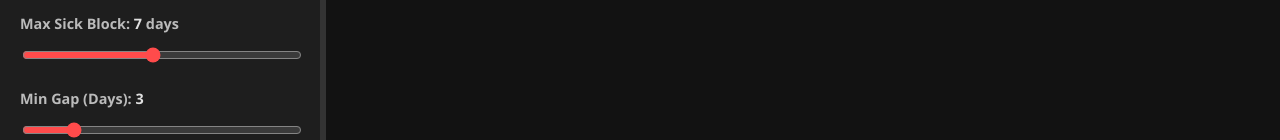
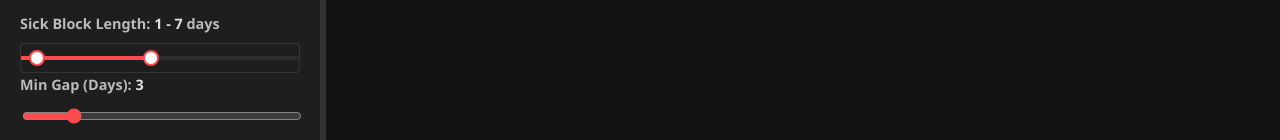
Before and after one commit to k4sprl/school-excuse-scheduler, a plain HTML site: page index.html in a window 1280 px wide. Shown: the part 529-669 px from the top of the page. Drawn offline with Linux system fonts and the light colour scheme; no server answers.

Commit message:
Update index.html

```diff
--- a/index.html
+++ b/index.html
@@ -40,24 +40,34 @@
         }
         #close-sidebar-btn { display: none; }
 
-        .resizer {
-            width: 6px; background: var(--border); cursor: col-resize; z-index: 10; flex-shrink: 0;
-            transition: background 0.2s;
-        }
+        .resizer { width: 6px; background: var(--border); cursor: col-resize; z-index: 10; flex-shrink: 0; transition: background 0.2s; }
         .resizer:hover, .resizer.active { background: var(--primary); }
-
         .main-content { flex-grow: 1; padding: 60px 20px 20px; overflow-y: auto; height: 100%; position: relative; min-width: 0; }
 
         label { display: block; margin-top: 15px; font-weight: 600; font-size: 0.9em; color: #bbb;}
-        input, select {
-            width: 100%; padding: 8px; margin-top: 5px; background: var(--input-bg);
-            color: var(--text-color); border: 1px solid var(--border); border-radius: 4px;
-        }
+        input, select { width: 100%; padding: 8px; margin-top: 5px; background: var(--input-bg); color: var(--text-color); border: 1px solid var(--border); border-radius: 4px; }
         input[type="range"] { accent-color: var(--primary); }
         input[type="checkbox"] { width: auto; margin-right: 8px; transform: scale(1.2); accent-color: var(--primary);}
         button { background-color: var(--primary); color: white; border: none; padding: 10px; width: 100%; border-radius: 4px; cursor: pointer; font-weight: bold; margin-top: 20px; transition: 0.2s;}
         button:hover { opacity: 0.9; }
         .btn-secondary { background-color: #444; }
+
+        /* Dual Slider CSS */
+        .dual-slider-container { position: relative; width: 100%; height: 30px; margin-top: 10px; }
+        .dual-slider-track { position: absolute; width: 100%; height: 4px; background: var(--input-bg); top: 13px; border-radius: 2px; z-index: 1; }
+        .dual-slider-fill { position: absolute; height: 100%; background: var(--primary); border-radius: 2px; z-index: 2; }
+        .dual-slider-container input[type="range"] {
+            position: absolute; width: 100%; top: 0; left: 0; margin: 0; background: none;
+            pointer-events: none; z-index: 3; -webkit-appearance: none; height: 30px;
+        }
+        .dual-slider-container input[type="range"]::-webkit-slider-thumb {
+            pointer-events: auto; -webkit-appearance: none; width: 16px; height: 16px;
+            border-radius: 50%; background: white; border: 2px solid var(--primary); cursor: pointer;
+        }
+        .dual-slider-container input[type="range"]::-moz-range-thumb {
+            pointer-events: auto; width: 16px; height: 16px; border-radius: 50%;
+            background: white; border: 2px solid var(--primary); cursor: pointer;
+        }
 
         .tabs { display: flex; border-bottom: 1px solid var(--border); margin-bottom: 20px; overflow-x: auto;}
         .tab { padding: 10px 20px; cursor: pointer; border-bottom: 2px solid transparent; color: #888; white-space: nowrap;}
@@ -68,19 +78,15 @@
         .card { background: var(--card-bg); padding: 15px; border-radius: 6px; border: 1px solid var(--border); margin-bottom: 15px; }
         .grid-2 { display: grid; grid-template-columns: 1fr 1fr; gap: 15px; }
         .mod-grid { display: grid; grid-template-columns: repeat(auto-fill, minmax(200px, 1fr)); gap: 10px; margin-top: 10px; padding-left: 20px;}
-
         table { width: 100%; border-collapse: collapse; margin-top: 10px; font-size: 0.9em; }
         th, td { border: 1px solid var(--border); padding: 8px; text-align: left; }
         th { background: var(--input-bg); }
 
         #calendar { background: var(--sidebar-bg); padding: 20px; border-radius: 8px; box-shadow: 0 4px 6px rgba(0,0,0,0.3); }
         .fc {
-            --fc-page-bg-color: var(--sidebar-bg);
-            --fc-neutral-bg-color: var(--bg-color);
-            --fc-border-color: var(--border);
-            --fc-button-text-color: var(--text-color);
-            --fc-button-bg-color: var(--input-bg);
-            --fc-button-border-color: var(--border);
+            --fc-page-bg-color: var(--sidebar-bg); --fc-neutral-bg-color: var(--bg-color);
+            --fc-border-color: var(--border); --fc-button-text-color: var(--text-color);
+            --fc-button-bg-color: var(--input-bg); --fc-button-border-color: var(--border);
         }
         .fc-col-header-cell-cushion, .fc-daygrid-day-number { color: var(--text-color); text-decoration: none; }
 
@@ -124,8 +130,16 @@
 
         <label>Target Days to Miss: <span id="targetValText" style="color:var(--text-color)">20</span></label>
         <input type="range" id="targetDays" min="1" max="80" value="20" oninput="document.getElementById('targetValText').innerText = this.value">
-        <label>Max Sick Block: <span id="maxBlockText" style="color:var(--text-color)">7</span> days</label>
-        <input type="range" id="maxBlock" min="1" max="14" value="7" oninput="document.getElementById('maxBlockText').innerText = this.value">
+
+        <label>Sick Block Length: <span id="blockRangeText" style="color:var(--text-color)">1 - 7</span> days</label>
+        <div class="dual-slider-container">
+            <div class="dual-slider-track">
+                <div class="dual-slider-fill" id="blockSliderFill"></div>
+            </div>
+            <input type="range" id="minBlock" min="1" max="14" value="1" oninput="updateDualSlider()">
+            <input type="range" id="maxBlock" min="1" max="14" value="7" oninput="updateDualSlider()">
+        </div>
+
         <label>Min Gap (Days): <span id="minGapText" style="color:var(--text-color)">3</span></label>
         <input type="range" id="minGap" min="1" max="15" value="3" oninput="document.getElementById('minGapText').innerText = this.value">
 
@@ -183,6 +197,35 @@
     </div>
 
     <script>
+        // --- DUAL SLIDER LOGIC ---
+        function updateDualSlider() {
+            let minVal = parseInt(document.getElementById("minBlock").value);
+            let maxVal = parseInt(document.getElementById("maxBlock").value);
+
+            // Prevent knots from crossing over each other
+            if (minVal > maxVal) {
+                let tmp = minVal;
+                minVal = maxVal;
+                maxVal = tmp;
+                document.getElementById("minBlock").value = minVal;
+                document.getElementById("maxBlock").value = maxVal;
+            }
+
+            document.getElementById("blockRangeText").innerText = `${minVal} - ${maxVal}`;
+
+            // Update the colored track fill
+            const maxLimit = 14;
+            const minLimit = 1;
+            let percent1 = ((minVal - minLimit) / (maxLimit - minLimit)) * 100;
+            let percent2 = ((maxVal - minLimit) / (maxLimit - minLimit)) * 100;
+
+            const fill = document.getElementById("blockSliderFill");
+            fill.style.left = percent1 + "%";
+            fill.style.width = (percent2 - percent1) + "%";
+        }
+        // Initialize dual slider UI
+        updateDualSlider();
+
         // --- DATA ---
         const DEFAULT_SYMPTOMS = {
             "Migraine": { min: 1, max: 2, seasons: [1,2,3,4,5,6,7,8,9,10,11,12], is_period: false, modifiers: ["with light sensitivity", "with severe nausea"] },
@@ -291,7 +334,12 @@
 
         function generateStrategy() {
             sickBlocks = []; const start = document.getElementById('schoolStart').value; const end = document.getElementById('schoolEnd').value;
-            const target = parseInt(document.getElementById('targetDays').value); const maxB = parseInt(document.getElementById('maxBlock').value);
+            const target = parseInt(document.getElementById('targetDays').value);
+
+            // GRAB MIN AND MAX FROM DUAL SLIDER
+            const minB = parseInt(document.getElementById('minBlock').value);
+            const maxB = parseInt(document.getElementById('maxBlock').value);
+
             const gap = parseInt(document.getElementById('minGap').value); const gender = document.getElementById('gender').value;
             if(window.innerWidth <= 768) toggleSidebar();
 
@@ -304,7 +352,11 @@
 
             let missed = 0; let its = 0;
             while(missed < target && pool.length > 0 && its < 1000) {
-                its++; let sD = pool[Math.floor(Math.random()*pool.length)]; let dur = Math.floor(Math.random()*maxB)+1;
+                its++; let sD = pool[Math.floor(Math.random()*pool.length)];
+
+                // RANDOM DURATION BETWEEN MIN AND MAX KNOTS
+                let dur = Math.floor(Math.random() * (maxB - minB + 1)) + minB;
+
                 let bMissed = 0; let eD = sD;
                 for(let i=0; i<dur; i++) {
                     let tD = new Date(new Date(sD).setDate(new Date(sD).getDate()+i)).toISOString().split('T')[0];
```
